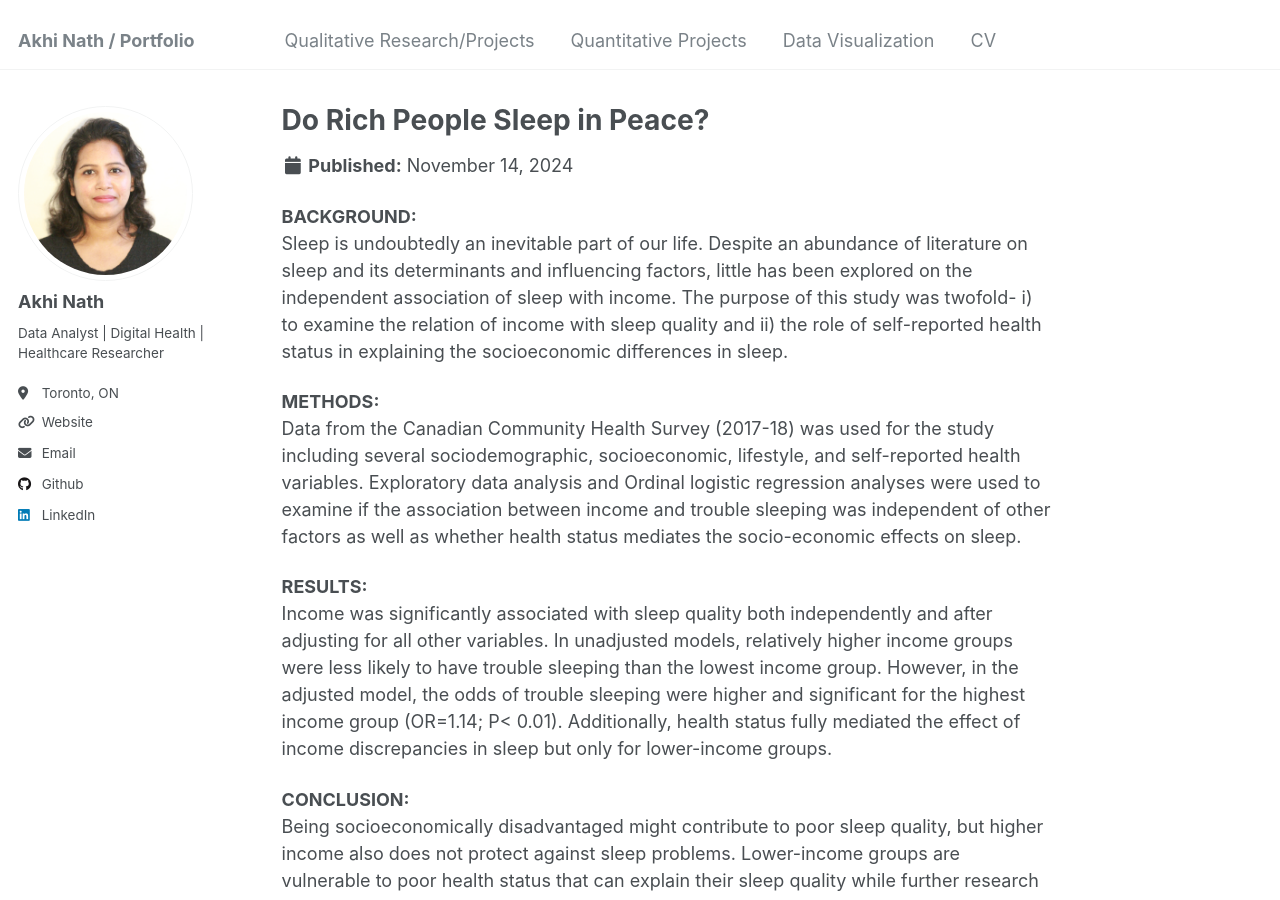
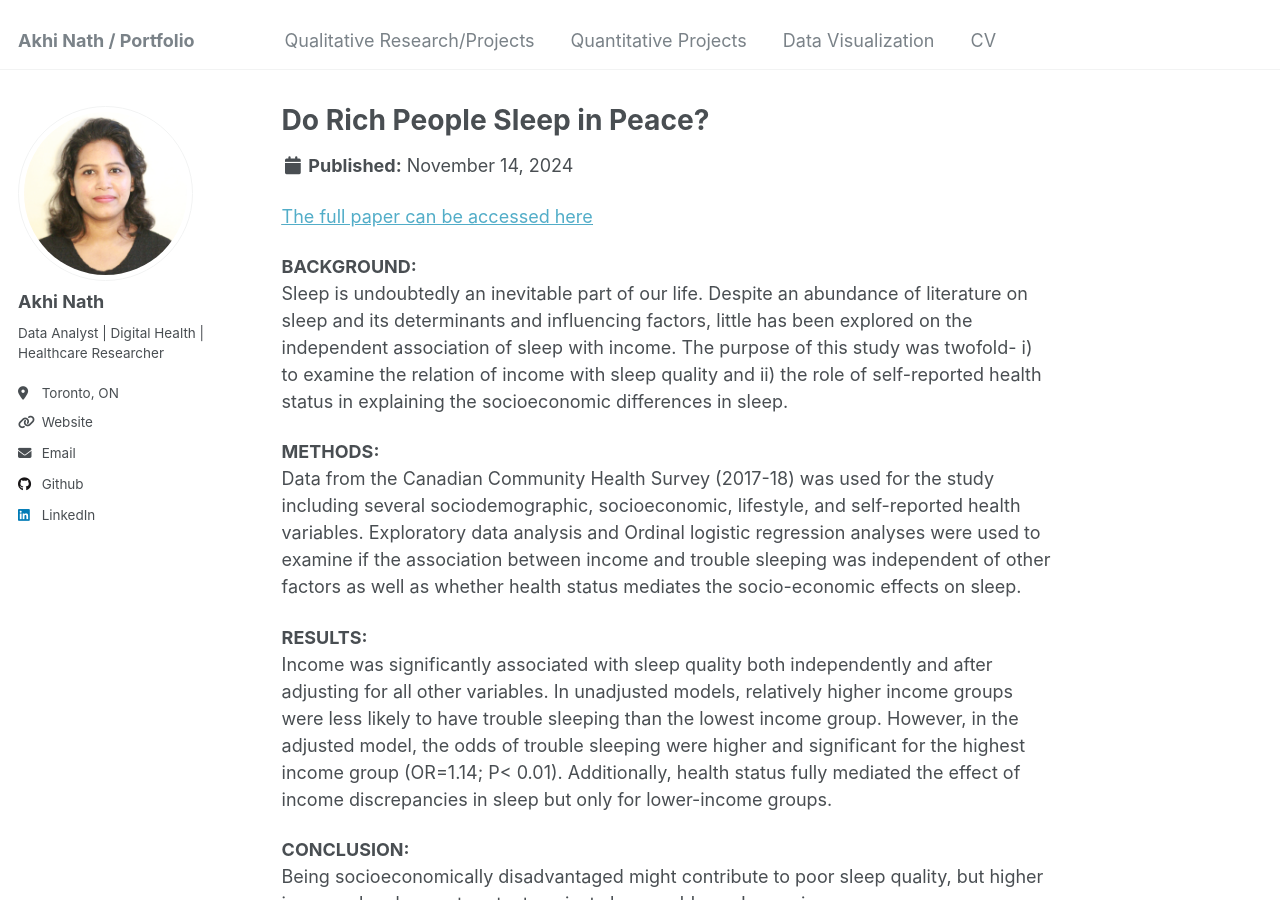
Before and after one commit to nathakhi/nathakhi.github.io, a Jekyll site: the page built from _quantitative_projects/do_rich_people_sleep_in_peace.md, in a window 1280 px wide and 900 px high. Built offline with Jekyll 4.4.1, drawn with Linux system fonts in a browser that asks for light colours.

Commit message:
add paper link to do_rich_people_sleep_in_peace.md

```diff
--- a/_quantitative_projects/do_rich_people_sleep_in_peace.md
+++ b/_quantitative_projects/do_rich_people_sleep_in_peace.md
@@ -3,6 +3,8 @@ title: "Do Rich People Sleep in Peace?"
 excerpt: "This study investigates the relationship between income and sleep quality using data from the Canadian Community Health Survey (2017-18). The analysis explores whether income independently affects sleep quality and how self-reported health status might mediate this association. Results indicate that income is significantly related to sleep quality. While higher-income groups are generally less likely to experience sleep problems compared to lower-income groups, adjusting for other factors reveals that even those in the highest income group can have increased odds of trouble sleeping. Health status was found to fully mediate the relationship between income and sleep quality for lower-income groups, suggesting that socioeconomically disadvantaged individuals may experience poorer sleep due to poorer health.<br/>"
 collection: quantitative_projects
 ---
+<p style="text-decoration:underline;"><a href="https://github.com/nathakhi/nathakhi.github.io/blob/master/files/do_rich_people_sleep_in_peace.pdf">The full paper can be accessed here</a></p>
+
 <b>BACKGROUND:</b>
 Sleep is undoubtedly an inevitable part of our life. Despite an abundance of literature on sleep and its determinants and influencing factors, little has been explored on the independent association of sleep with income. The purpose of this study was twofold- i) to examine the relation of income with sleep quality and ii) the role of self-reported health status in explaining the socioeconomic differences in sleep.
 
```
